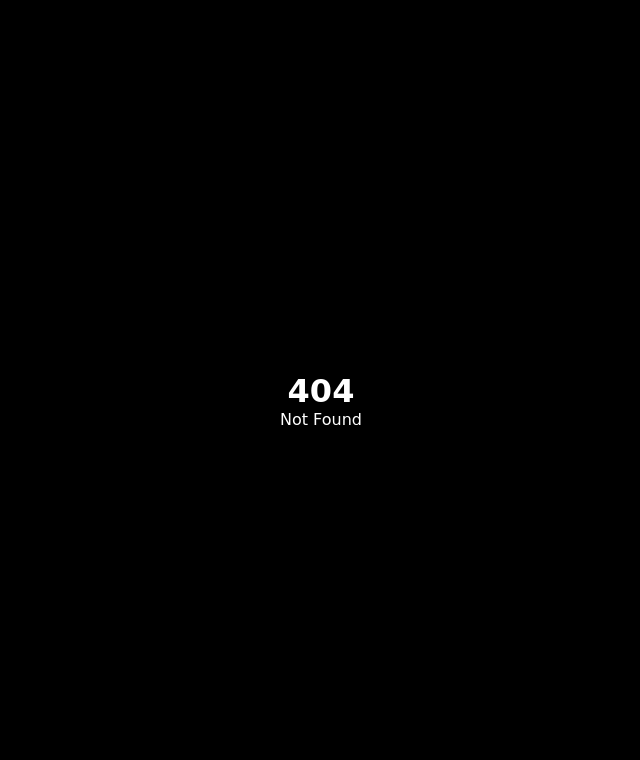
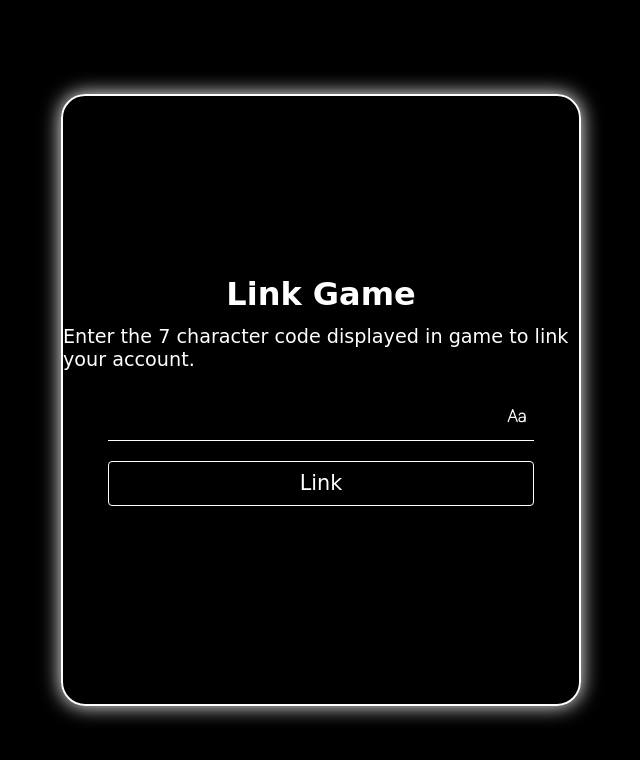
Before and after one commit to yaseen-ahmed26/peck-website, a SvelteKit app: page /code in a window 1280 px wide. Before the commit this address had no page. Shown: the top 760 px of the page, without its empty margins (319-959 px from the left). Built offline with nearby package versions, Linux system fonts and the light colour scheme.

Commit message:
feat: link game page

```diff
--- a/src/routes/+page.svelte
+++ b/src/routes/+page.svelte
@@ -7,6 +7,7 @@
     <a href="/login" aria-label="Login">Login</a>
     <a href="/register" aria-label="Login">Register</a>
     <a href="/details" aria-label="Login">Details</a>
+    <a href="/code" aria-label="Login">Code</a>
 </Card>
 
 <style>
--- /dev/null
+++ b/src/routes/code/+page.svelte
@@ -0,0 +1,30 @@
+<script>
+    // @ts-nocheck
+
+    import "$lib/styles/form.css"
+    import Card from "$lib/templates/card.svelte";
+    import Input from "$lib/templates/input.svelte";
+    import { user } from "$lib/api.svelte";
+    import { makeHTTPRequest, getCurrentUser } from "$lib/api.svelte";
+
+    const emailInput = {
+        iconName: "text-outline",
+        inputID: "code",
+        labelText: "",
+        inputType: "text",
+        required: false
+    }
+
+    let code = $state()
+
+    async function onclick(){
+
+    }
+</script>
+
+<Card title="Link Game" description="Enter the 7 character code displayed in game to link your account.">
+    <form action="#">
+        <Input {...emailInput} bind:value={code}/>
+        <button {onclick} class="login-btn" type="submit" disabled={code === ""} >Link</button>
+    </form>
+</Card>
```
Also changed, not shown: 1 other file (tests, documents, lock files or other folders).
